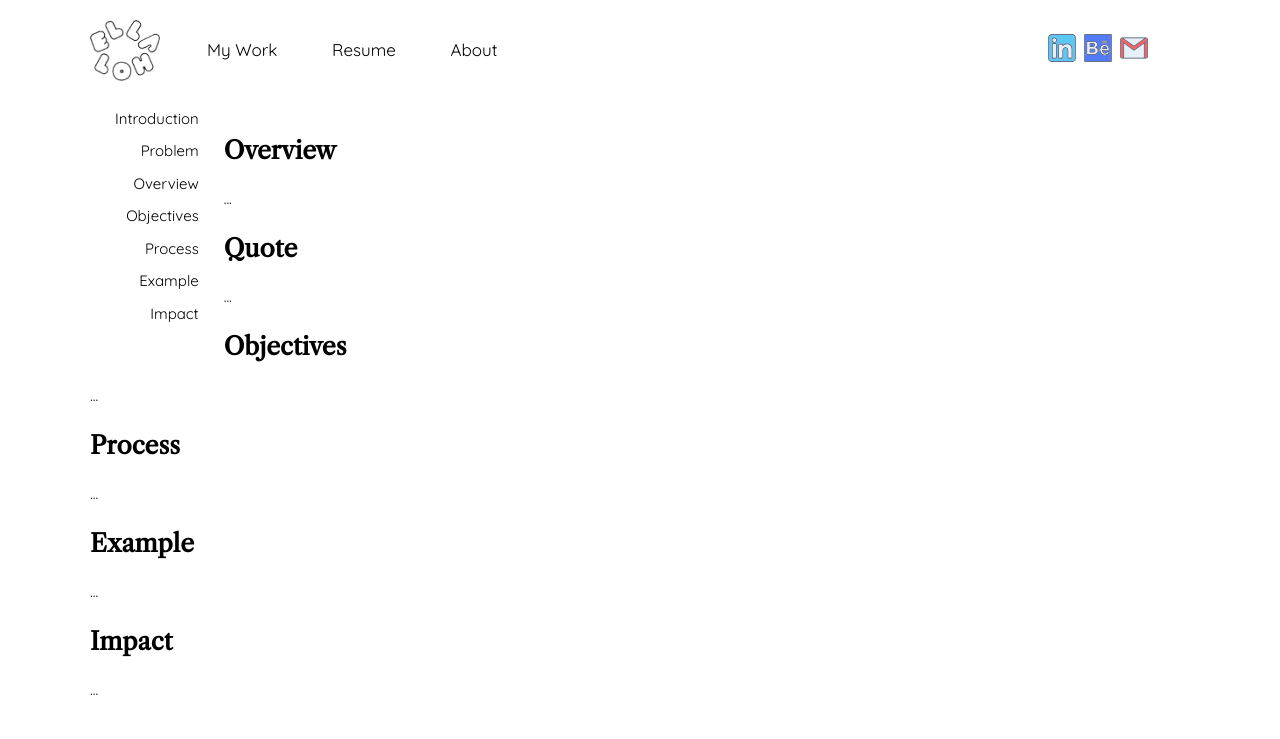
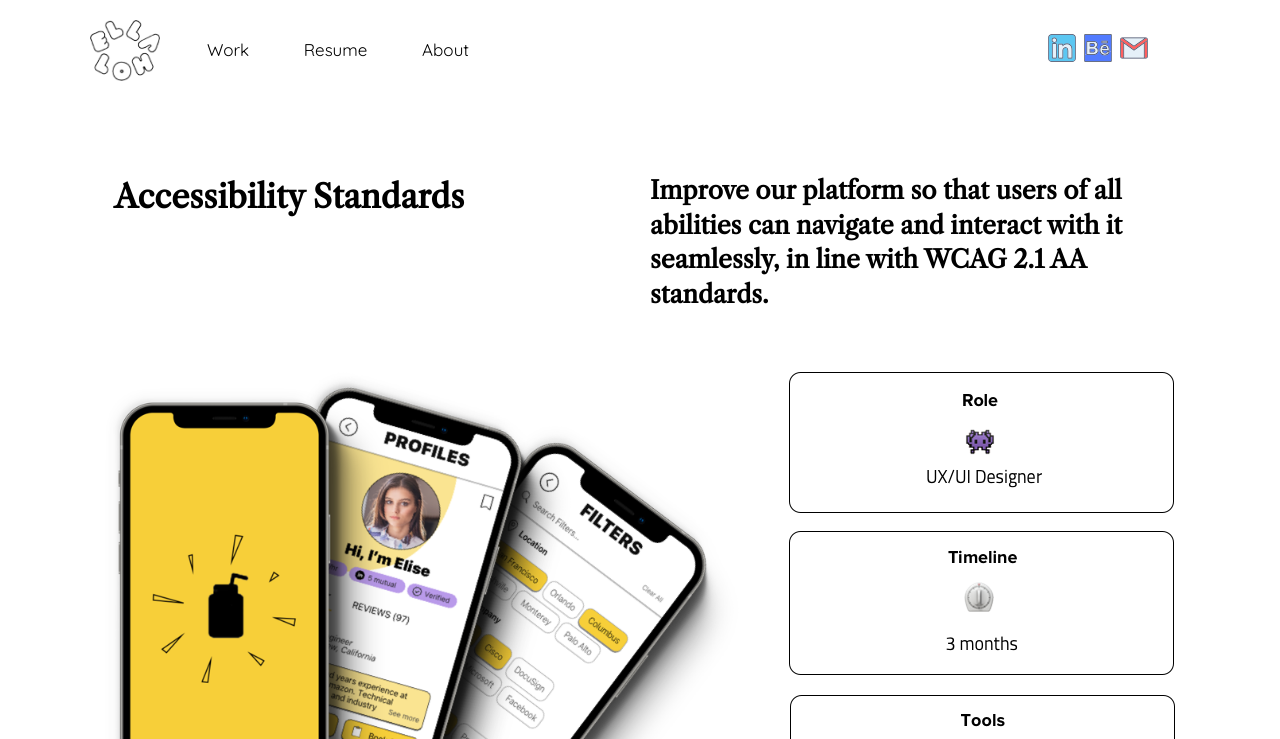
Before and after one commit to ellaloh/portfolio, a plain HTML site: page a11y.html in a window 1280 px wide. Shown: the top 739 px of the page. Drawn offline with nearby package versions, Linux system fonts and the light colour scheme.

Commit message:
Update a11y.html
remove anchor

```diff
--- a/a11y.html
+++ b/a11y.html
@@ -23,7 +23,7 @@
     </a>
     <nav>
       <ul class="navbar">
-        <li><a href="index.html">My Work</a></li>
+        <li><a href="index.html">Work</a></li>
         <li><a href="resume.html">Resume</a></li>
         <li><a href="about.html">About</a></li>
         <li><a href="javascript:void(0);" class="logo" onclick="menuToggle()"><i class="fas fa-bars"></i></a></li>
@@ -123,25 +123,7 @@
 <!--Work-->
 <div id="work">
   <div class="container">
-      <nav class="anchor-menu">
-      <ul>
-        <li><a href="#intro">Introduction</a></li>
-        <li><a href="#problem">Problem</a></li>
-        <li><a href="#overview">Overview</a></li>
-        <li><a href="#objectives">Objectives</a></li>
-        <li><a href="#process">Process</a></li>
-        <li><a href="#example">Example</a></li>
-        <li><a href="#impact">Impact</a></li>
-      </ul>
-    </nav>
-
     <main class="content">
-      <section id="overview"><h2>Overview</h2><p>...</p></section>
-      <section id="quote"><h2>Quote</h2><p>...</p></section>
-      <section id="objectives"><h2>Objectives</h2><p>...</p></section>
-      <section id="process"><h2>Process</h2><p>...</p></section>
-      <section id="Example"><h2>Example</h2><p>...</p></section>
-      <section id="impact"><h2>Impact</h2><p>...</p></section>
 
     <div class="row" id="intro"> <!-- open row that holds (2) columns for project -->
       <div class="col-md-6"> <!-- open first column (used for image) -->
```
